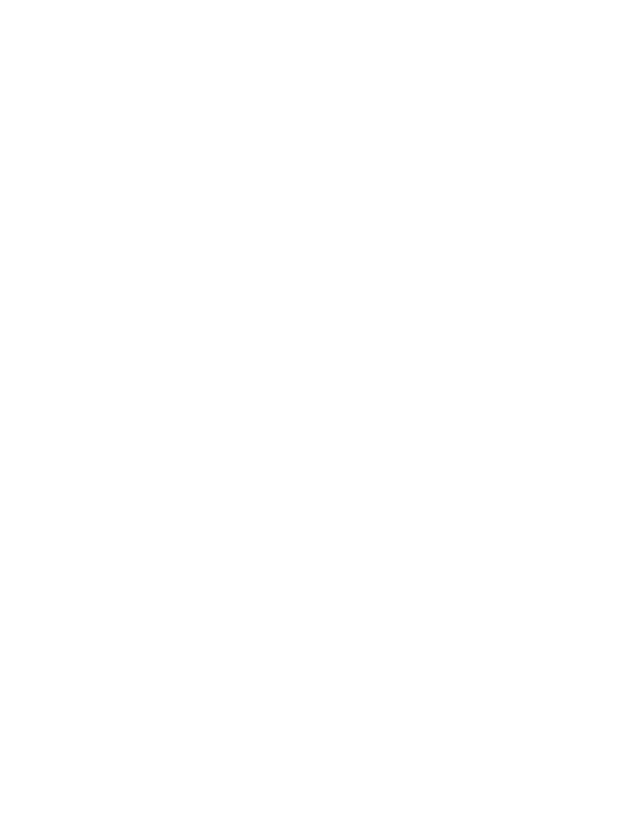
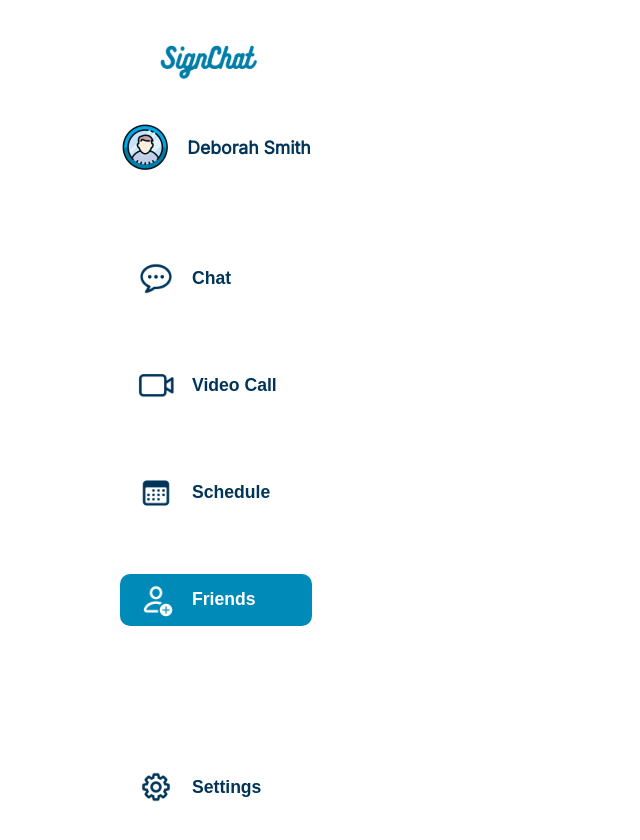
Before and after one commit to SignLink/Signchat-Frontend, a React (Create React App) app: page /user/friends in a window 1280 px wide. Before the commit this address had no page. Shown: the top 840 px of the page, without its empty margins (0-640 px from the left). Before the commit the page ends 800 px from the top, so only its background shows below. Built offline with nearby package versions, Linux system fonts and the light colour scheme.

Commit message:
Added other components for user pages

```diff
--- a/src/App.tsx
+++ b/src/App.tsx
@@ -3,6 +3,10 @@ import Home from "./Home Page/Home";
 import About from "./About Page/About";
 import Contact from "./Contact Page/Contact";
 import UserChatPage from "./User Chat Page/UserChatPage";
+import UserFriendsPage from "./User Friends Page/UserFriendsPage";
+import UserSchedulePage from "./User Schedule Page/UserSchedulePage";
+import UserSettingsPage from "./User Settings Page/UserSettingsPage";
+import UserVideoCallPage from "./User Video Call Page/UserVideoCallPage";
 
 function App() {
   return (
@@ -13,6 +17,10 @@ function App() {
           <Route path="/about" element={<About />} />
           <Route path="/contact" element={<Contact />} />
           <Route path="/user/chat" element={<UserChatPage />} />
+          <Route path="/user/friends" element={<UserFriendsPage />} />
+          <Route path="/user/schedule" element={<UserSchedulePage />} />
+          <Route path="/user/settings" element={<UserSettingsPage />} />
+          <Route path="/user/videocall" element={<UserVideoCallPage />} />
         </Routes>
       </Router>
     </>
--- /dev/null
+++ b/src/User Friends Page/UserFriendsPage.tsx
@@ -0,0 +1,15 @@
+import React from "react";
+import MainWrapper from "../Main Components/MainWrapper";
+import UserNavigation from "../User Main Components/UserNavigation";
+
+function UserFriendsPage() {
+  return (
+    <MainWrapper>
+      <div className="user-friends-main">
+        <UserNavigation />
+      </div>
+    </MainWrapper>
+  );
+}
+
+export default UserFriendsPage;
--- a/src/User Main Components/UserNavigation.css
+++ b/src/User Main Components/UserNavigation.css
@@ -48,7 +48,8 @@
     padding-left: 1rem;
 }
 
-.user-navigation-main button span {
+.user-navigation-main button span,
+.user-name span {
     font-size: 1.1rem;
     font-weight: 700;
     color: var(--font-color);
--- /dev/null
+++ b/src/User Schedule Page/UserSchedulePage.tsx
@@ -0,0 +1,15 @@
+import React from "react";
+import MainWrapper from "../Main Components/MainWrapper";
+import UserNavigation from "../User Main Components/UserNavigation";
+
+function UserSchedulePage() {
+  return (
+    <MainWrapper>
+      <div className="user-schedule-main">
+        <UserNavigation />
+      </div>
+    </MainWrapper>
+  );
+}
+
+export default UserSchedulePage;
--- /dev/null
+++ b/src/User Settings Page/UserSettingsPage.tsx
@@ -0,0 +1,15 @@
+import React from "react";
+import MainWrapper from "../Main Components/MainWrapper";
+import UserNavigation from "../User Main Components/UserNavigation";
+
+function UserSettingsPage() {
+  return (
+    <MainWrapper>
+      <div className="user-settings-main">
+        <UserNavigation />
+      </div>
+    </MainWrapper>
+  );
+}
+
+export default UserSettingsPage;
--- /dev/null
+++ b/src/User Video Call Page/UserVideoCallPage.tsx
@@ -0,0 +1,15 @@
+import React from "react";
+import MainWrapper from "../Main Components/MainWrapper";
+import UserNavigation from "../User Main Components/UserNavigation";
+
+function UserVideoCallPage() {
+  return (
+    <MainWrapper>
+      <div className="user-videocall-main">
+        <UserNavigation />
+      </div>
+    </MainWrapper>
+  );
+}
+
+export default UserVideoCallPage;
```
Also changed, not shown: src/User Chat Page/User Chat Components/UserChatBox.tsx (added, +12 -0 lines), src/User Chat Page/User Chat Components/UserChatBox.css (added), src/User Chat Page/UserChatPage.css (added).
